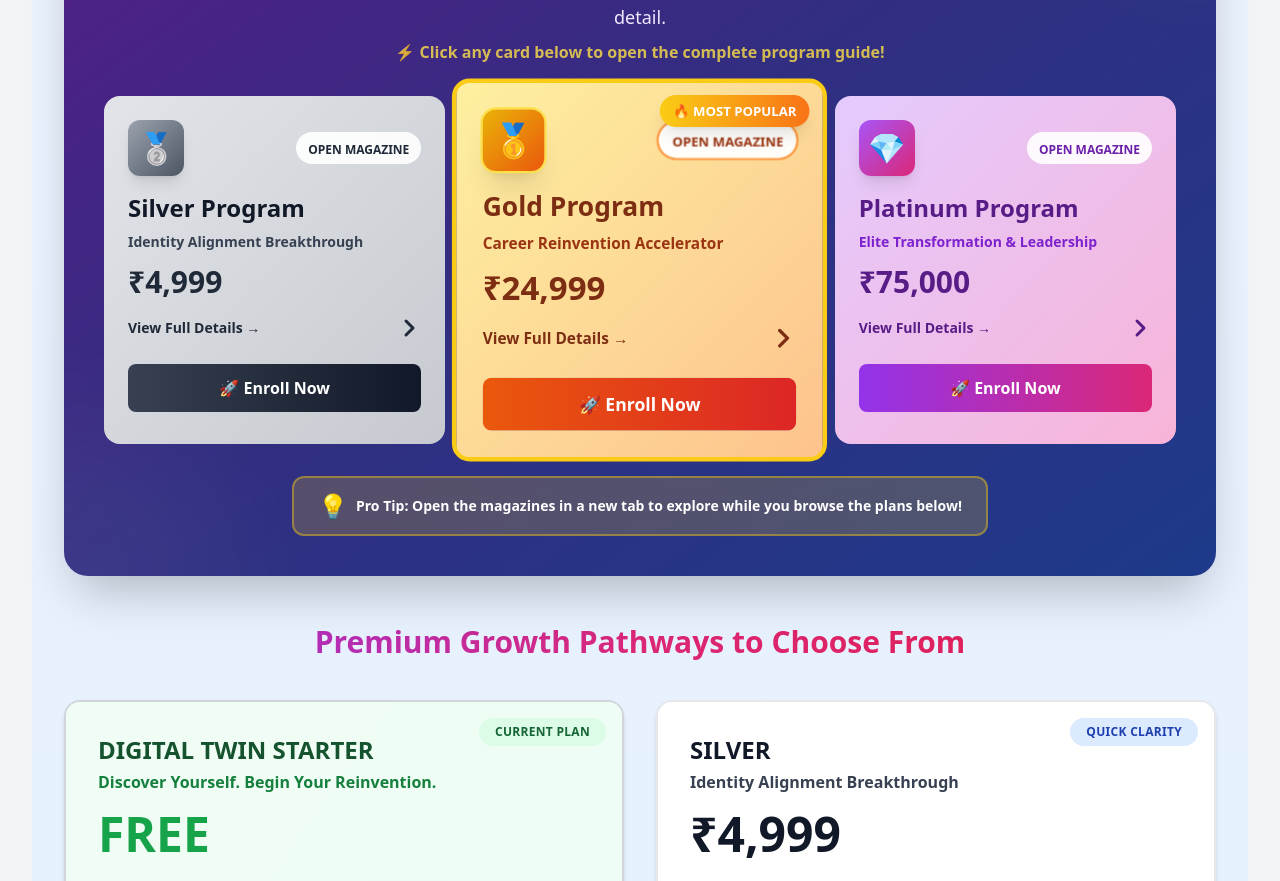
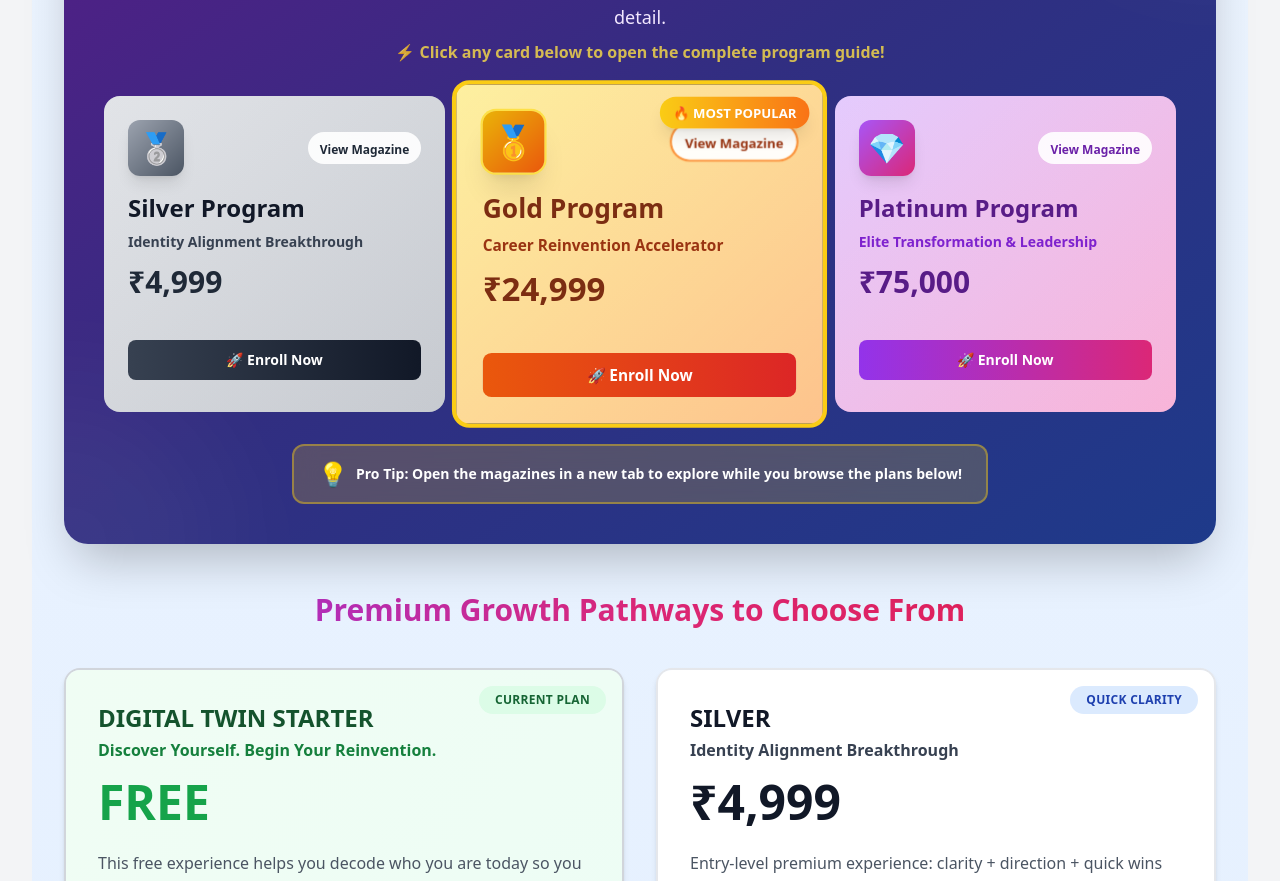
Before and after one commit to shivanichhabra4u10-cmyk/wingro, a React (Create React App) app in the folder client/: page /digital-twin in a window 1280 px wide. Shown: the part 927-1808 px from the top of the page. Built offline with nearby package versions, Linux system fonts and the light colour scheme.

Commit message:
added view magazine link

```diff
--- a/client/src/components/DigitalTwinPricingPlans.tsx
+++ b/client/src/components/DigitalTwinPricingPlans.tsx
@@ -200,18 +200,12 @@ const DigitalTwinPricingPlans: React.FC<DigitalTwinPricingPlansProps> = ({ userI
                         <span className="text-3xl">🥈</span>
                       </div>
                       <div className="bg-white/90 backdrop-blur-sm px-3 py-1 rounded-full">
-                        <span className="text-xs font-black text-gray-800">OPEN MAGAZINE</span>
+                        <span className="text-xs font-black text-gray-800">View Magazine</span>
                       </div>
                     </div>
                     <h4 className="font-black text-2xl text-gray-900 mb-2">Silver Program</h4>
                     <p className="text-sm text-gray-700 font-semibold mb-3">Identity Alignment Breakthrough</p>
                     <p className="text-3xl font-black text-gray-800 mb-4">₹4,999</p>
-                    <div className="flex items-center justify-between text-gray-800 group-hover:text-gray-900">
-                      <span className="text-sm font-bold">View Full Details →</span>
-                      <svg className="w-6 h-6 group-hover:translate-x-1 transition-transform" fill="none" stroke="currentColor" viewBox="0 0 24 24">
-                        <path strokeLinecap="round" strokeLinejoin="round" strokeWidth={3} d="M9 5l7 7-7 7" />
-                      </svg>
-                    </div>
                   </div>
                 </a>
                 <div className="relative z-10 px-6 pb-6">
@@ -220,7 +214,7 @@ const DigitalTwinPricingPlans: React.FC<DigitalTwinPricingPlansProps> = ({ userI
                       e.stopPropagation();
                       handleBuyPlan('silver-identity');
                     }}
-                    className="w-full py-3 bg-gradient-to-r from-gray-700 to-gray-900 hover:from-gray-800 hover:to-black text-white font-bold rounded-lg transition-all hover:shadow-xl"
+                    className="w-full py-2.5 bg-gradient-to-r from-gray-700 to-gray-900 hover:from-gray-800 hover:to-black text-white font-bold rounded-lg transition-all hover:shadow-xl text-sm"
                   >
                     🚀 Enroll Now
                   </button>
@@ -247,18 +241,12 @@ const DigitalTwinPricingPlans: React.FC<DigitalTwinPricingPlansProps> = ({ userI
                         <span className="text-3xl">🥇</span>
                       </div>
                       <div className="bg-white/95 backdrop-blur-sm px-3 py-1 rounded-full ring-2 ring-orange-400">
-                        <span className="text-xs font-black text-orange-800">OPEN MAGAZINE</span>
+                        <span className="text-xs font-black text-orange-800">View Magazine</span>
                       </div>
                     </div>
                     <h4 className="font-black text-2xl text-orange-900 mb-2">Gold Program</h4>
                     <p className="text-sm text-orange-800 font-bold mb-3">Career Reinvention Accelerator</p>
                     <p className="text-3xl font-black text-orange-900 mb-4">₹24,999</p>
-                    <div className="flex items-center justify-between text-orange-900 group-hover:text-orange-950">
-                      <span className="text-sm font-black">View Full Details →</span>
-                      <svg className="w-6 h-6 group-hover:translate-x-1 transition-transform" fill="none" stroke="currentColor" viewBox="0 0 24 24">
-                        <path strokeLinecap="round" strokeLinejoin="round" strokeWidth={3} d="M9 5l7 7-7 7" />
-                      </svg>
-                    </div>
                   </div>
                 </a>
                 <div className="relative z-10 px-6 pb-6">
@@ -267,7 +255,7 @@ const DigitalTwinPricingPlans: React.FC<DigitalTwinPricingPlansProps> = ({ userI
                       e.stopPropagation();
                       handleBuyPlan('gold-reinvention');
                     }}
-                    className="w-full py-3 bg-gradient-to-r from-orange-600 to-red-600 hover:from-orange-700 hover:to-red-700 text-white font-bold rounded-lg transition-all hover:shadow-xl hover:scale-105"
+                    className="w-full py-2.5 bg-gradient-to-r from-orange-600 to-red-600 hover:from-orange-700 hover:to-red-700 text-white font-bold rounded-lg transition-all hover:shadow-xl hover:scale-105 text-sm"
                   >
                     🚀 Enroll Now
                   </button>
@@ -289,18 +277,12 @@ const DigitalTwinPricingPlans: React.FC<DigitalTwinPricingPlansProps> = ({ userI
                         <span className="text-3xl">💎</span>
                       </div>
                       <div className="bg-white/90 backdrop-blur-sm px-3 py-1 rounded-full">
-                        <span className="text-xs font-black text-purple-800">OPEN MAGAZINE</span>
+                        <span className="text-xs font-black text-purple-800">View Magazine</span>
                       </div>
                     </div>
                     <h4 className="font-black text-2xl text-purple-900 mb-2">Platinum Program</h4>
                     <p className="text-sm text-purple-700 font-semibold mb-3">Elite Transformation & Leadership</p>
                     <p className="text-3xl font-black text-purple-900 mb-4">₹75,000</p>
-                    <div className="flex items-center justify-between text-purple-900 group-hover:text-purple-950">
-                      <span className="text-sm font-bold">View Full Details →</span>
-                      <svg className="w-6 h-6 group-hover:translate-x-1 transition-transform" fill="none" stroke="currentColor" viewBox="0 0 24 24">
-                        <path strokeLinecap="round" strokeLinejoin="round" strokeWidth={3} d="M9 5l7 7-7 7" />
-                      </svg>
-                    </div>
                   </div>
                 </a>
                 <div className="relative z-10 px-6 pb-6">
@@ -309,7 +291,7 @@ const DigitalTwinPricingPlans: React.FC<DigitalTwinPricingPlansProps> = ({ userI
                       e.stopPropagation();
                       handleBuyPlan('platinum-mastery');
                     }}
-                    className="w-full py-3 bg-gradient-to-r from-purple-600 to-pink-600 hover:from-purple-700 hover:to-pink-700 text-white font-bold rounded-lg transition-all hover:shadow-xl"
+                    className="w-full py-2.5 bg-gradient-to-r from-purple-600 to-pink-600 hover:from-purple-700 hover:to-pink-700 text-white font-bold rounded-lg transition-all hover:shadow-xl text-sm"
                   >
                     🚀 Enroll Now
                   </button>
```
